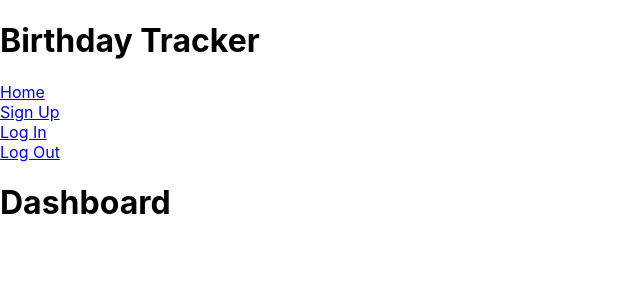
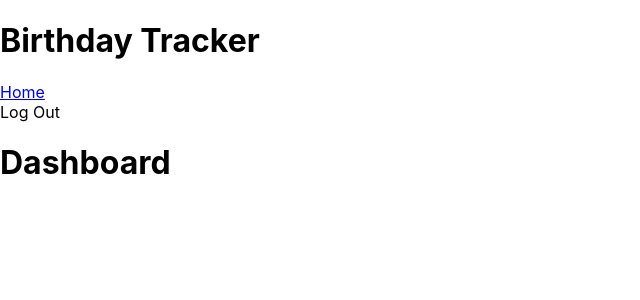
Before and after one commit to idahladky/birthday_tracker_frontend, a React (Create React App) app: page /dashboard in a window 1280 px wide. Shown: the top 300 px of the page, without its empty margins (0-640 px from the left). Built offline with nearby package versions, Linux system fonts and the light colour scheme; sample sign-in values are in the browser's storage.

Commit message:
logout added and functioning

```diff
--- a/src/AppState.jsx
+++ b/src/AppState.jsx
@@ -18,6 +18,10 @@ const reducer = (state, action) => {
             newState = { ...state, ...action.payload }
             return newState
             break
+        case "logout":
+            newState = { ...state, token: null, username: null }
+            window.localStorage.removeItem("auth")
+            return newState
         default:
             return state
             break
--- a/src/components/App.js
+++ b/src/components/App.js
@@ -1,14 +1,28 @@
 // import logo from './logo.svg';
 import '../App.css';
+import React from "react"
 import {Switch, Route} from "react-router-dom"
 import Nav from "../pages/Nav"
 import Home from "../pages/Home"
 import Auth from "../pages/Auth"
 import Dashboard from '../pages/Dashboard'
+import { useAppState } from "../AppState"
 
-function App() {
+const App = (props) => {
+
+  const { state, dispatch } = useAppState()
+  React.useState(() => {
+    const auth = JSON.parse(window.localStorage.getItem("auth"))
+    if (auth) { // if logged in, pushed to the dashboard
+      dispatch({type: "auth", payload: auth})
+      props.history.push("/dashboard")
+    } else { // otherwise stay at login page
+      props.history.push("/")
+    }
+  }, [])
+
   return <>
-    <Nav />
+    <Route path="/" component={Nav} />
     <Switch>
       <Route exact path="/" component={Home} />
       <Route path="/auth/:form" component={Auth} />
--- a/src/index.js
+++ b/src/index.js
@@ -3,14 +3,14 @@ import ReactDOM from 'react-dom';
 import './index.css';
 import App from './components/App';
 import reportWebVitals from './reportWebVitals';
-import { BrowserRouter as Router } from "react-router-dom"
+import { BrowserRouter as Router, Route } from "react-router-dom"
 import { AppState } from "./AppState"
 
 ReactDOM.render(
   <AppState>
     <Router>
       <React.StrictMode>
-        <App />
+        <Route path="/" component={App} />
       </React.StrictMode>
     </Router>
   </AppState>,
--- a/src/pages/Auth.jsx
+++ b/src/pages/Auth.jsx
@@ -15,6 +15,8 @@ const Auth = (props) => {
         if (userData) {
             const { token, user } = userData
             dispatch({ type: "auth", payload: { token, username: user.username } })
+            window.localStorage.setItem("auth", JSON.stringify({ token, username: user.username })) // store token here so user doesn't have to keep logging
+            props.history.push("/dashboard") // where it redirects after logging in
         }
     }, [userData])
 
--- a/src/pages/Nav.jsx
+++ b/src/pages/Nav.jsx
@@ -1,17 +1,29 @@
 import React from "react"
 import { Link } from "react-router-dom"
+import { useAppState } from "../AppState"
 
 const Nav = (props) => {
+
+    const {state, dispatch} = useAppState()
+
     return (
         <header>
             <h1>Birthday Tracker</h1>
             <nav>
                 <Link to="/"><div>Home</div></Link>
-                <Link to="/auth/signup"><div>Sign Up</div></Link>
-                <Link to="/auth/login"><div>Log In</div></Link>
-                <Link to="/auth/logout"><div>Log Out</div></Link>
+                {!state.token ?
+                    (<>
+                        <Link to="/auth/signup"><div>Sign Up</div></Link>
+                        <Link to="/auth/login"><div>Log In</div></Link>
+                    </>)
+                : null}
+                {state.token ?
+                    <div onClick={() => {
+                        dispatch({type: "logout"})
+                        props.history.push("/")
+                    }}>Log Out</div>
+                : null}
             </nav>
-
         </header>
     )
 }
```
Also changed, not shown: 1 other file (tests, documents, lock files or other folders).
